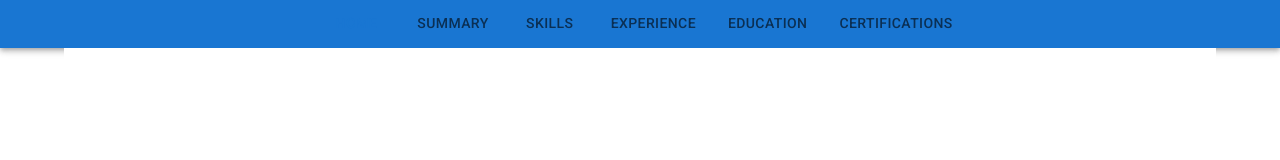
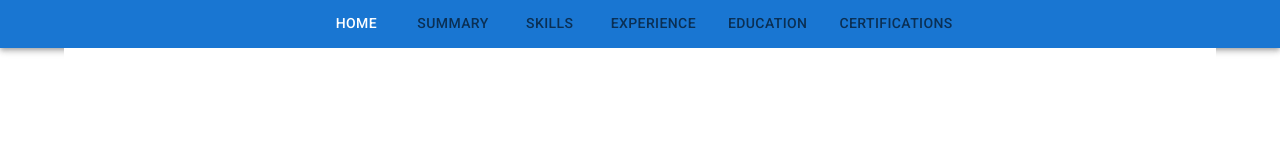
Before and after one commit to borban/orbansolutions, a React (Create React App) app: page / in a window 1280 px wide. Shown: the top 160 px of the page. Built offline with nearby package versions, Linux system fonts and the light colour scheme.

Commit message:
Fixed tab color

```diff
--- a/src/App.js
+++ b/src/App.js
@@ -2,7 +2,7 @@
 import CssBaseline from "@mui/material/CssBaseline";
 import Box from "@mui/material/Box";
 import Container from "@mui/material/Container";
-import {ThemeProvider, useTheme } from "@mui/material/styles";
+import { ThemeProvider, useTheme } from "@mui/material/styles";
 import AppBar from "@mui/material/AppBar";
 import Tabs from "@mui/material/Tabs";
 import Tab from "@mui/material/Tab";
@@ -80,7 +80,15 @@
                   orientation="vertical"
                 >
                   {components.map((component, index) => (
-                    <Tab key={index} label={component.label} />
+                    <Tab
+                      key={index}
+                      label={component.label}
+                      sx={{
+                        "&.Mui-selected": {
+                          color: "#fff",
+                        },
+                      }}
+                    />
                   ))}
                 </Tabs>
               </SwipeableDrawer>
@@ -88,7 +96,15 @@
           ) : (
             <Tabs value={activeTab} onChange={handleTabChange} centered>
               {components.map((component, index) => (
-                <Tab key={index} label={component.label} />
+                <Tab
+                  key={index}
+                  label={component.label}
+                  sx={{
+                    "&.Mui-selected": {
+                      color: "#fff",
+                    },
+                  }}
+                />
               ))}
             </Tabs>
           )}
--- a/src/components/Experience.js
+++ b/src/components/Experience.js
@@ -2,7 +2,6 @@
 import CssBaseline from "@mui/material/CssBaseline";
 import Box from "@mui/material/Box";
 import Typography from "@mui/material/Typography";
-import Container from "@mui/material/Container";
 import { createTheme, ThemeProvider } from "@mui/material/styles";
 import TimeTracker from "./TimeTracker";
 
```
